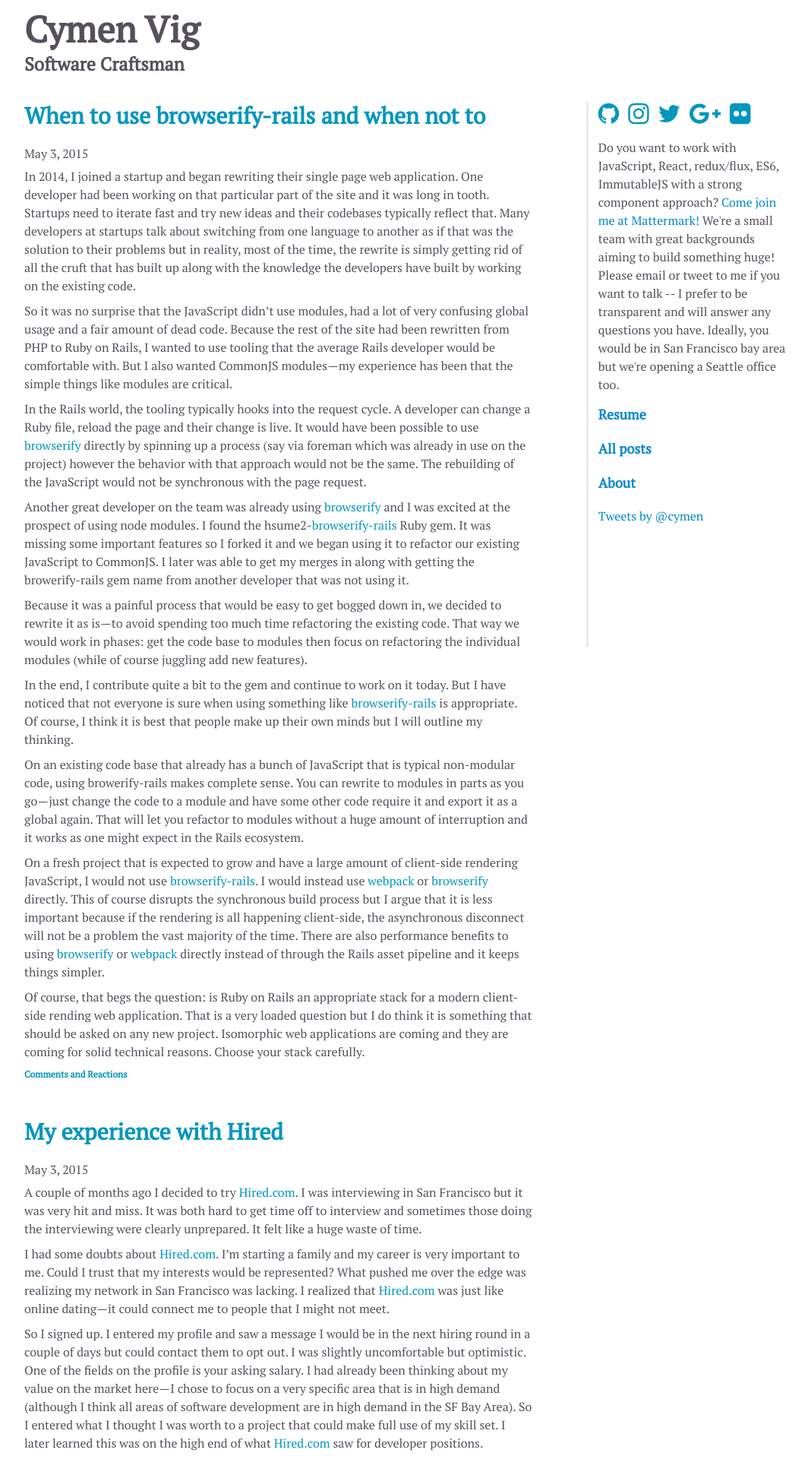
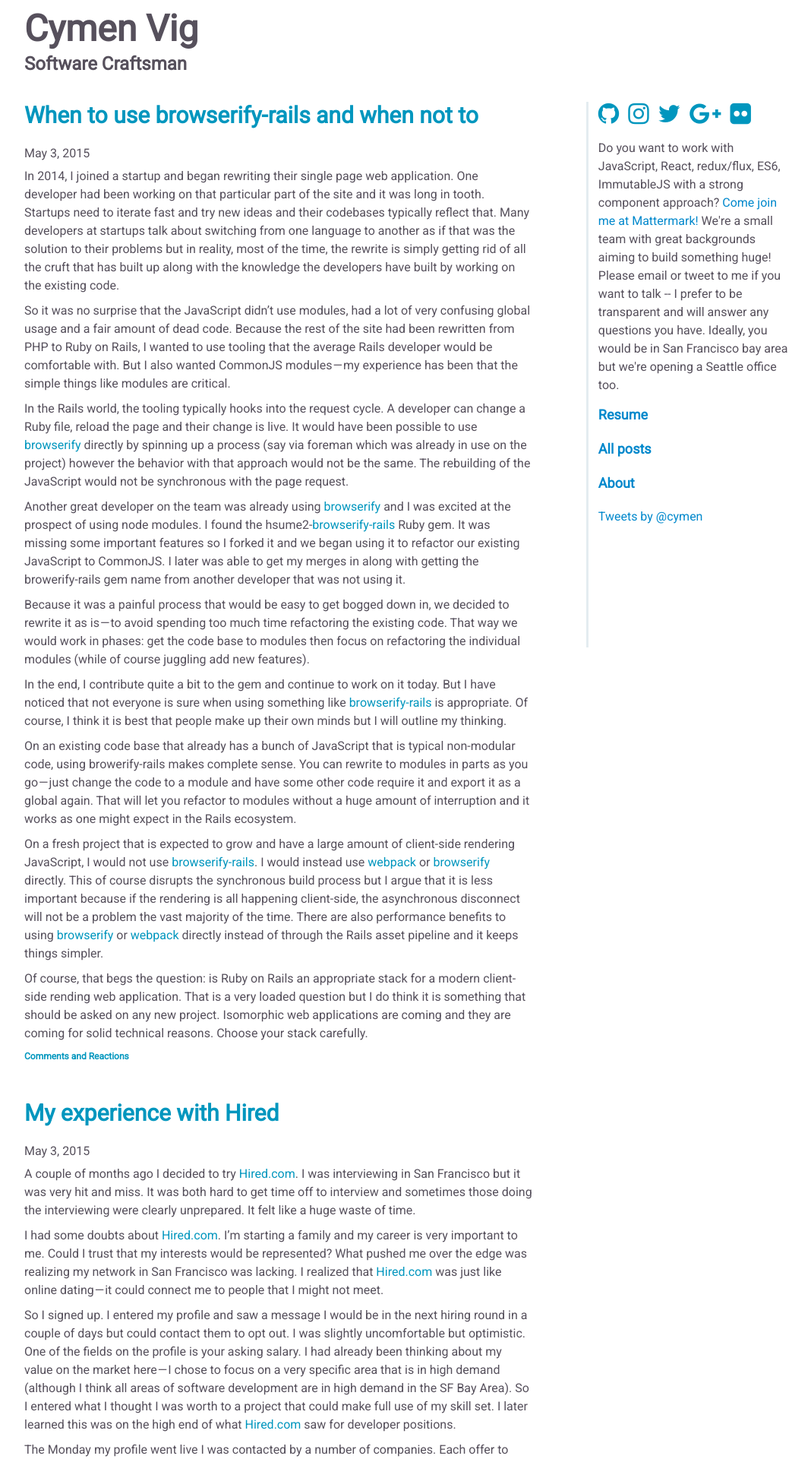
Before and after one commit to cymen/cymen.github.io, a Jekyll site: the page built from index.html, in a window 1280 px wide. Shown: the top 1920 px of the page at 76% size, without its empty margins (23-1091 px from the left). Built offline with Jekyll 4.4.1, drawn with Linux system fonts in a browser that asks for light colours; nearby versions of some CDN libraries; some web fonts are replaced; the list of posts is cut into pages by our own code; comment, search, counter and statistics services are not loaded; some of the changed text lies outside the part shown.

Commit message:
Change to Roboto font, tweak source font

```diff
--- a/_layouts/base.html
+++ b/_layouts/base.html
@@ -8,7 +8,7 @@
     <link href="/css/custom.css" rel="stylesheet">
     <link href="/css/prism.css" rel="stylesheet" type="text/css">
     <link rel="stylesheet" href="//maxcdn.bootstrapcdn.com/font-awesome/4.3.0/css/font-awesome.min.css">
-    <link href='http://fonts.googleapis.com/css?family=PT+Serif+Caption|PT+Serif' rel='stylesheet' type='text/css'>
+    <link href='http://fonts.googleapis.com/css?family=Roboto' rel='stylesheet' type='text/css'>
     <link rel="alternate" type="application/atom+xml" title="{{ site.title }}" href="http://blog.cymen.org/atom.xml" />
     <link rel="alternate" type="application/rss+xml" title="{{ site.title }}" href="http://blog.cymen.org/rss.xml" />
     <meta http-equiv="Content-Type" content="text/html; charset=UTF-8">
--- a/css/custom.css
+++ b/css/custom.css
@@ -1,5 +1,5 @@
 body {
-  font-family: 'PT Serif', serif;
+  font-family: Roboto, serif;
   color: #56505C;
   font-size: 16px;
   font-smoothing: antialiased;
@@ -25,9 +25,8 @@
   line-height: 34px;
 }
 
-pre {
+code[class*="language-"], pre[class*="language-"] {
   font-size: 16px;
-  line-height: 24px;  /* bootstrap messing up gists with a 18px line-height */
 }
 
 .header {
```
